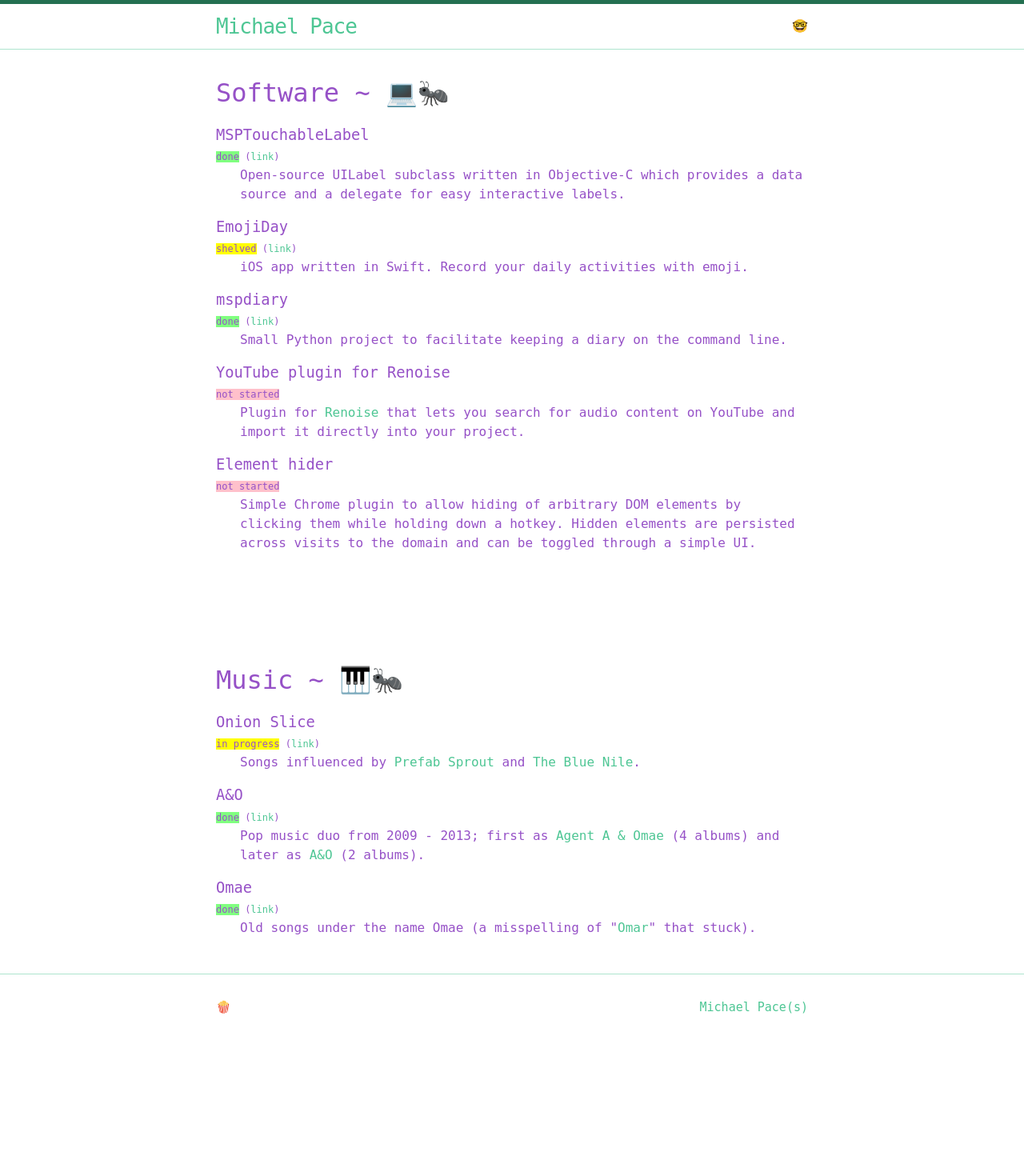
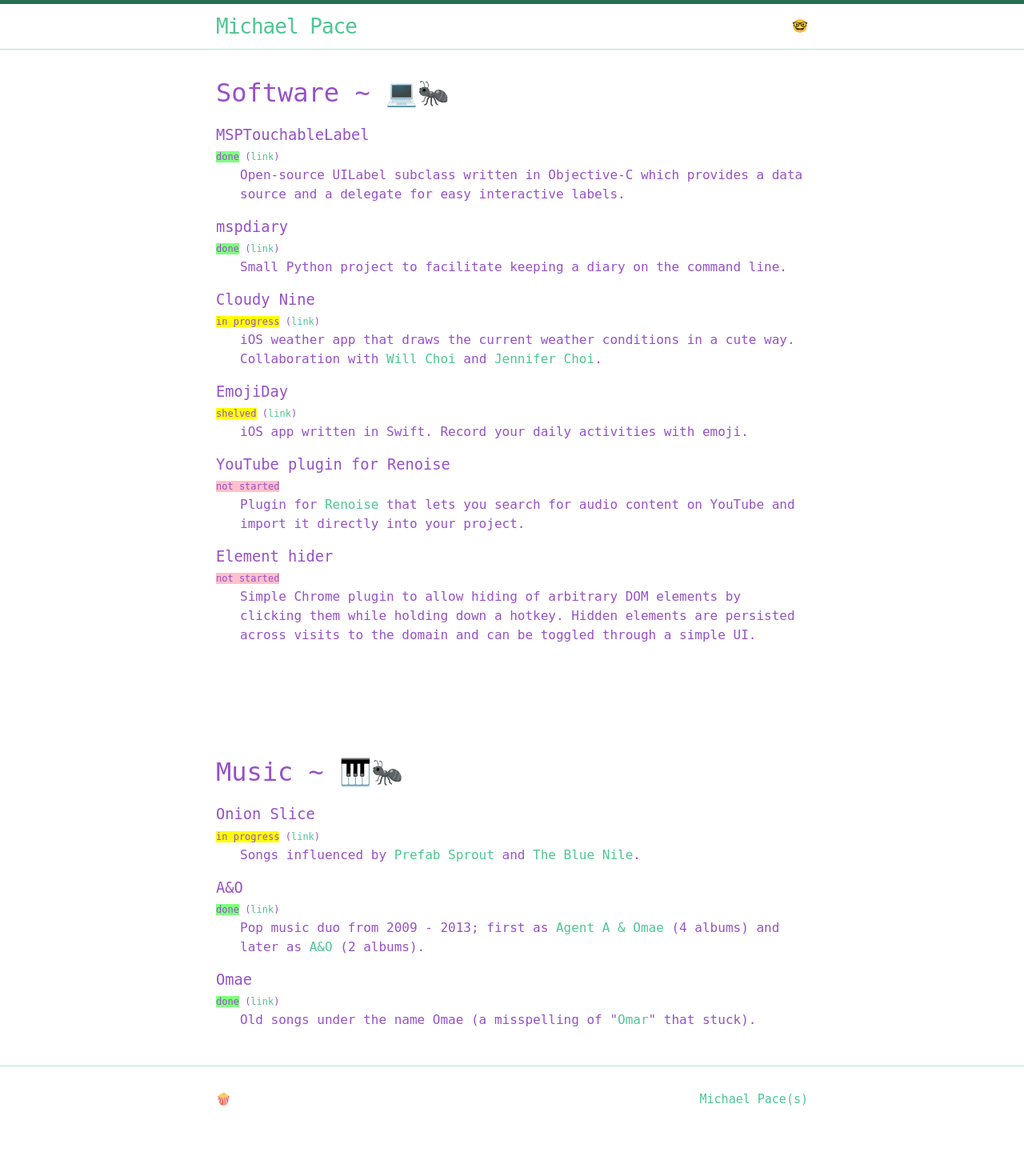
Before and after one commit to michaelpace/personal_website, a Jekyll site: the page built from _pages/projects.html, in a window 1280 px wide. Shown: the whole page at 80% size. Built offline with Jekyll 4.4.1, drawn with Linux system fonts in a browser that asks for light colours; before the commit the page ends 1330 px from its top, so only the background shows below that.

Commit message:
add cloudy nine 🌤

```diff
--- a/_pages/projects.html
+++ b/_pages/projects.html
@@ -16,19 +16,27 @@
 	</div>
 
 	<div class="project-section">
+		<h3 class="project-title">mspdiary</h3>
+		<span class="project-details">
+			<span class="project-status-done"></span> (<a href="https://github.com/michaelpace/mspdiary">link</a>)
+		</span>
+		<p class="project-description">Small Python project to facilitate keeping a diary on the command line.</p>
+	</div>
+
+	<div class="project-section">
+		<h3 class="project-title">Cloudy Nine</h3>
+		<span class="project-details">
+			<span class="project-status-in-progress"></span> (<a href="https://github.com/CapslockCruiser/Cloudy-Nine">link</a>)
+		</span>
+		<p class="project-description">iOS weather app that draws the current weather conditions in a cute way. Collaboration with <a href="http://choiw.com/">Will Choi</a> and <a href="http://www.jchoi.info/">Jennifer Choi</a>.</p>
+	</div>
+
+	<div class="project-section">
 		<h3 class="project-title">EmojiDay</h3>
 		<span class="project-details">
 			<span class="project-status-shelved"></span> (<a href="https://github.com/michaelpace/EmojiDay">link</a>)
 		</span>
 		<p class="project-description">iOS app written in Swift. Record your daily activities with emoji.</p>
-	</div>
-
-	<div class="project-section">
-		<h3 class="project-title">mspdiary</h3>
-		<span class="project-details">
-			<span class="project-status-done"></span> (<a href="https://github.com/michaelpace/mspdiary">link</a>)
-		</span>
-		<p class="project-description">Small Python project to facilitate keeping a diary on the command line.</p>
 	</div>
 
 	<div class="project-section">
```
